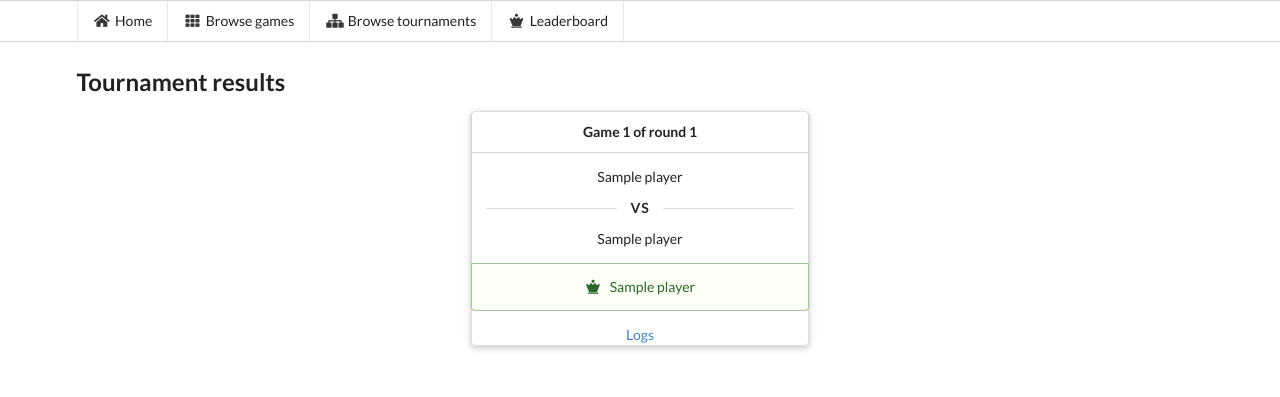
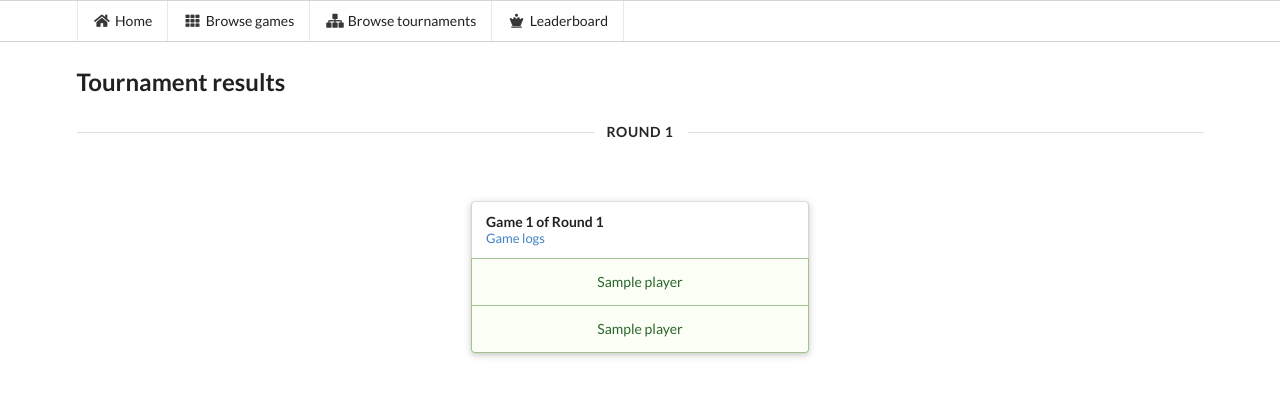
Before and after one commit to tue-5ARA0-2021-Q3/poker-server-backend, a Django app: page /tournament/00000000-0000-0000-0000-000000000001/ in a window 1280 px wide. Shown: the top 397 px of the page. Run offline with Django 3.2, Linux system fonts and the light colour scheme; tables that the repository leaves empty hold one stand-in row (values such as "Sample post"); some libraries are stand-ins or nearby versions.

Commit message:
feat(): improve html views

```diff
--- a/pages/templates/tournament.html
+++ b/pages/templates/tournament.html
@@ -20,25 +20,36 @@
             </div>
 
         {% else %}
-
-            <div class="ui center aligned grid vertically divided">
+            <div class="ui center aligned grid">
             {% for round in rounds %}
+                <div class="ui one column row">
+                    <div class="ui column">
+                    <div class="ui horizontal divider">
+                        Round {{ round.round.index }}
+                    </div>
+                    </div>
+                </div>
                 <div class="{% length_to_word round.brackets %} column stretched row">
                 {% for bracket in round.brackets %}
-                    <div class="ui center aligned column">
+                    <div class="ui center aligned column" style="margin-top: 20px">
                         <div class="ui raised segments" style="margin-left: {% length_to_margin round.brackets %}; margin-right: {% length_to_margin round.brackets %}">
-                        <div class="ui top attached header segment">Game {{ bracket.bracket_item.position }} of round {{ round.round.index }}</div>
-                        <div class="ui attached raised segment center aligned">
+                        <h5 class="ui top attached left aligned clearing header segment">
+                            <div class="content">
+                                Game {{ bracket.bracket_item.position }} of Round {{ round.round.index }}
+                                <div class="sub header">
+                                    <a href="/game/{{ bracket.game.game.id }}" rel="noopener">Game logs</a>
+                                </div>
+                              </div>
+                        </h5>
+                        <div class="ui attached {% if bracket.game.game.winner == bracket.game.game.player1 %} success {% else %} error {% endif %} message">
+                            {% comment %} <i class="chess queen icon"></i> {% endcomment %}
                             {{ bracket.game.game.player1.name }}
-                            <div class="ui horizontal divider">
-                                VS
-                            </div>
+                        </div>
+                        <div class="ui bottom attached {% if bracket.game.game.winner == bracket.game.game.player2 %} success {% else %} error {% endif %} message">
+                            {% comment %} <i class="chess queen icon"></i> {% endcomment %}
                             {{ bracket.game.game.player2.name }}
                         </div>
-                        <div class="ui bottom raised attached success message">
-                            <i class="chess queen icon"></i>{{ bracket.game.game.winner.name }}
-                        </div>
-                        <a href="/game/{{ bracket.game.game.id }}">Logs</a>
+                        {% comment %} <a href="/game/{{ bracket.game.game.id }}">Logs</a> {% endcomment %}
                         </div>
                     </div>
                 {% endfor %}
--- a/pages/views.py
+++ b/pages/views.py
@@ -66,7 +66,7 @@ def game_view(request, *args, **kwargs):
 
         context['is_game_found'] = True
         context['game']          = game
-        context['rounds']        = list(GameRound.objects.filter(game__id = game.id))
+        context['rounds']        = list(GameRound.objects.filter(game__id = game.id))[:-1]
 
         return render(request, "game.html", context)
     except Exception as e:
```
